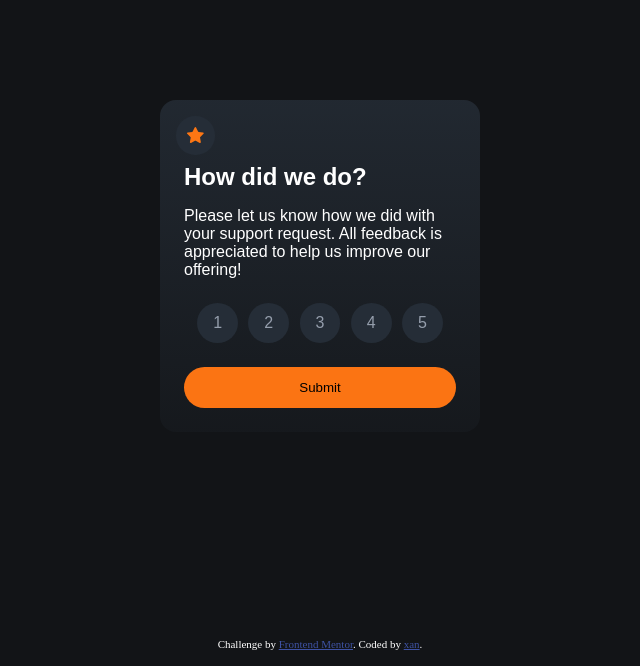
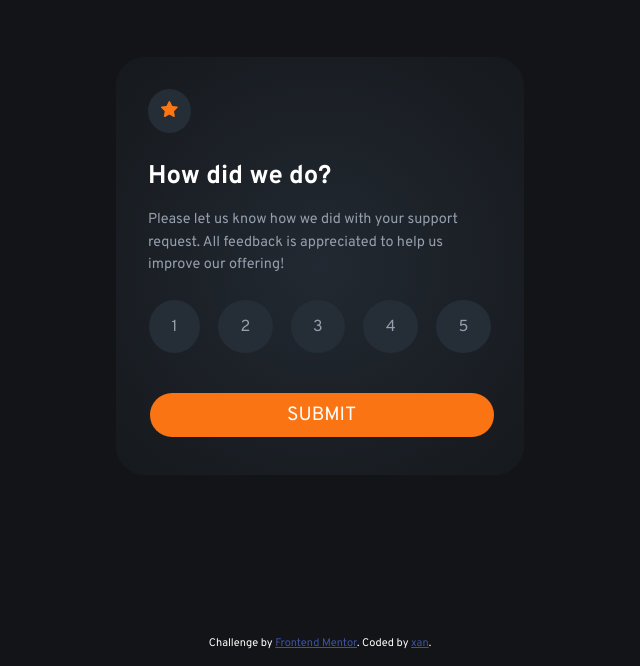
Before and after one commit to style-x/interactive-rating-component, a plain HTML site: page index.html in a window 1280 px wide. Shown: the part 134-800 px from the top of the page, without its empty margins (320-960 px from the left). Drawn offline with Linux system fonts and the light colour scheme.

Commit message:
Versuch #2

```diff
--- a/style.css
+++ b/style.css
@@ -1,3 +1,5 @@
+
+@import url('https://fonts.googleapis.com/css2?family=Overpass:wght@400;700&display=swap');
 
 :root {
   --clr-orange: hsl(25, 97%, 53%);
@@ -12,6 +14,7 @@
   padding: 0;
   margin: 0;
   box-sizing: border-box;
+  font-family: 'Overpass', sans-serif;
 }
 
 body {
@@ -23,41 +26,63 @@ body {
   min-height: 100vh;
 }
 
+/*
+body:hover {
+  background: url(./design/desktop-design.jpg);
+  background-position: center center;
+}
+
+main:hover {
+  opacity: 0;
+}
+*/
+
 main {
-  background: linear-gradient(0deg, hsl(216, 12%, 8%) -30%, hsl(213, 19%, 18%) 130%);
-  max-width: 20rem;
-  padding: 1rem;
-  border-radius: 1rem;
+  background: radial-gradient(circle, var(--clr-darkblue) -25%, var(--clr-verydarkblue) 130%);;
+  max-width: 25.5rem;
+  padding: 1.5rem;
+  border-radius: 1.8rem;
 }
 
 .star {
-  padding: 0.7rem;
-  line-height: 0.7rem;
+  padding: 0.8rem;
+  line-height: 0.8rem;
   width: fit-content;
   height: fit-content;
   background-color: var(--clr-darkblue);
   border-radius: 50%;
+  margin-bottom: 1.2rem;
+  margin-left: 0.5rem;
+  margin-top: 0.5rem;
 }
 
 h1 {
   padding: 0.5rem;
+  font-size: 1.6rem;
+  font-weight: 700;
 }
+
 p {
   padding: 0.5rem;
+  font-size: 0.9rem;
+  color: var(--clr-lightgrey);
+  line-height: 1.4rem;
 }
 
 .radio-buttons {
   display: flex;
   justify-content: space-around;
-  padding: 1rem;
   position: relative;
   align-items: center;
+  margin-top: 1rem;
+  margin-bottom: 1rem;
 }
 
 .radio {
   border-color: transparent;
   border-radius: 50%;
   background-color: var(--clr-darkblue);
+  padding: 0.4rem;
 }
 
 .radio:hover {
@@ -86,12 +111,15 @@ input[type=radio]:checked + .radio {
 }
 
 .submit {
-  margin: 0.5rem;
-  padding: 0.7rem;
+  margin: 1.5rem 0.6rem 0.9rem;
+  padding: 0.5rem;
   border-radius: 1.4rem;
   width: calc(100% - 1rem);
   border-color: transparent;
   background-color: var(--clr-orange);
+  text-transform: uppercase;
+  color: white;
+  font-size: 1.2rem;
 }
 
 .section-1 {
```
